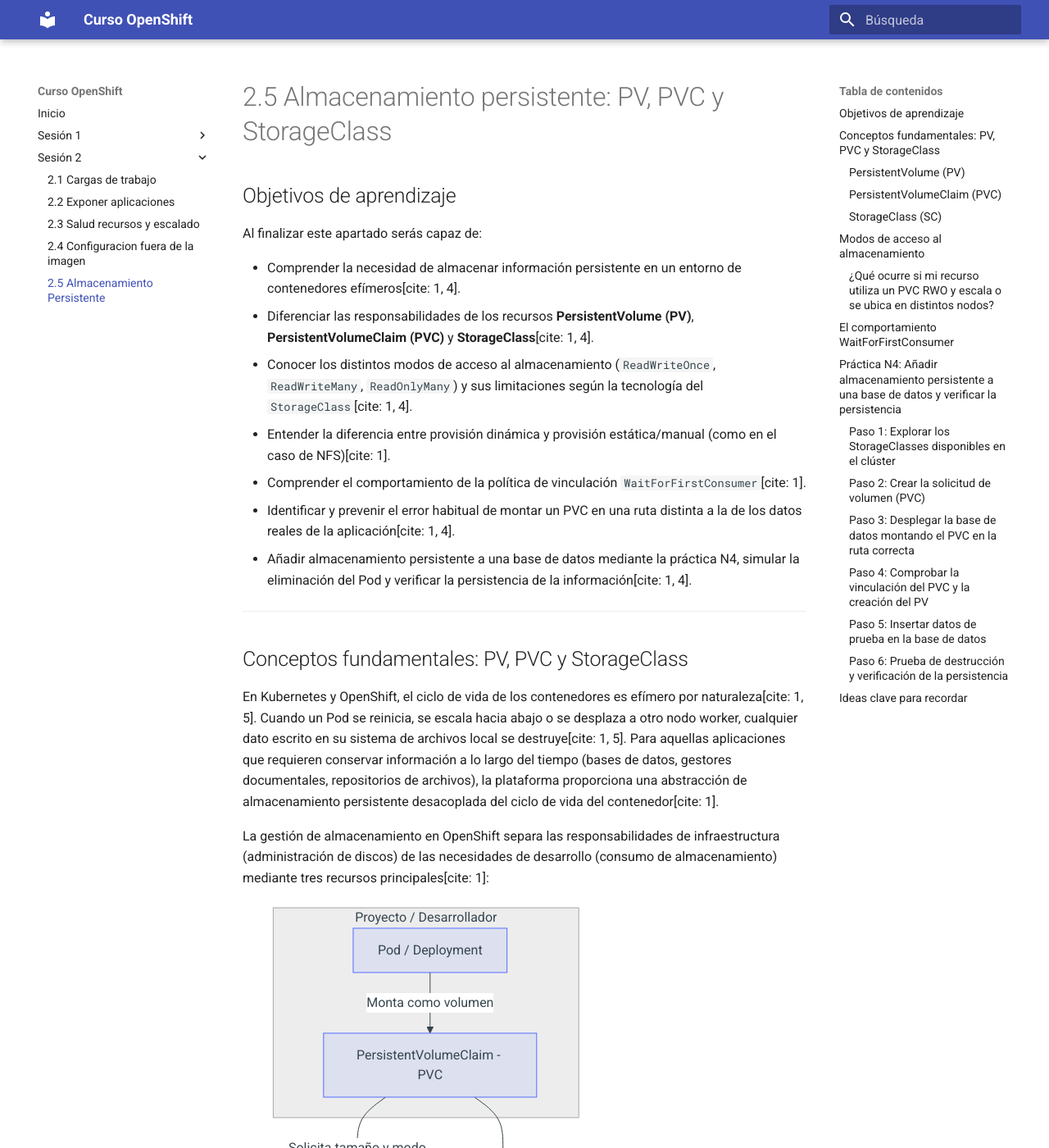
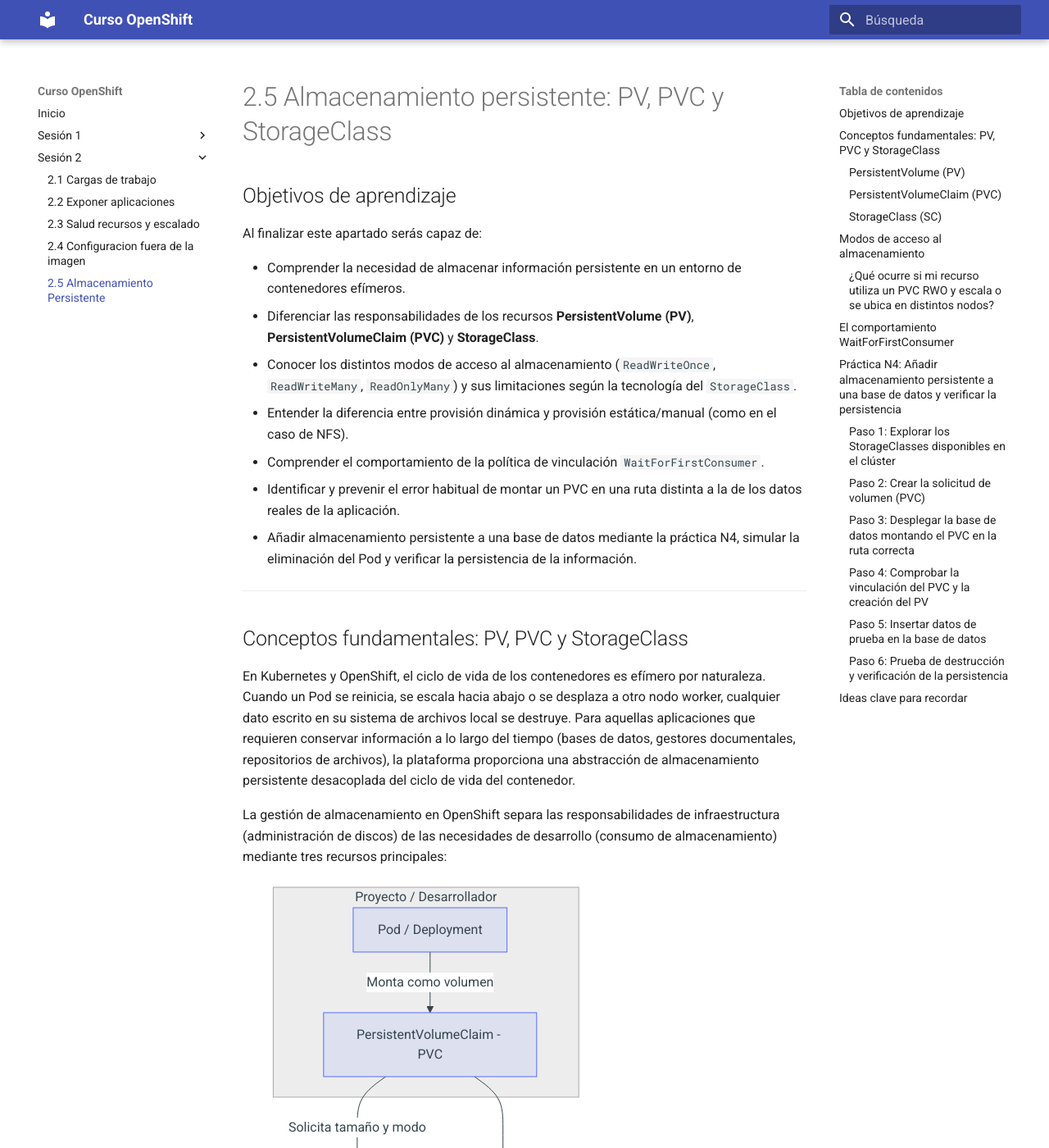
Before and after one commit to ieftraining/curso-openshift, an MkDocs documentation site: the page built from docs/sesion2/2.5 Almacenamiento Persistente.md, in a window 1280 px wide and 1400 px high. Shown: the whole window at 82% size. Built offline with MkDocs 1.6.1 and Material for MkDocs 9.7.7, drawn with Linux system fonts in a browser that asks for light colours; some of the changed text lies outside the part shown.

Commit message:
Add files via upload

````diff
--- a/docs/sesion2/2.5 Almacenamiento Persistente.md
+++ b/docs/sesion2/2.5 Almacenamiento Persistente.md
@@ -4,21 +4,21 @@
 
 Al finalizar este apartado serás capaz de:
 
-- Comprender la necesidad de almacenar información persistente en un entorno de contenedores efímeros[cite: 1, 4].
-- Diferenciar las responsabilidades de los recursos **PersistentVolume (PV)**, **PersistentVolumeClaim (PVC)** y **StorageClass**[cite: 1, 4].
-- Conocer los distintos modos de acceso al almacenamiento (`ReadWriteOnce`, `ReadWriteMany`, `ReadOnlyMany`) y sus limitaciones según la tecnología del `StorageClass`[cite: 1, 4].
-- Entender la diferencia entre provisión dinámica y provisión estática/manual (como en el caso de NFS)[cite: 1].
-- Comprender el comportamiento de la política de vinculación `WaitForFirstConsumer`[cite: 1].
-- Identificar y prevenir el error habitual de montar un PVC en una ruta distinta a la de los datos reales de la aplicación[cite: 1, 4].
-- Añadir almacenamiento persistente a una base de datos mediante la práctica N4, simular la eliminación del Pod y verificar la persistencia de la información[cite: 1, 4].
+- Comprender la necesidad de almacenar información persistente en un entorno de contenedores efímeros.
+- Diferenciar las responsabilidades de los recursos **PersistentVolume (PV)**, **PersistentVolumeClaim (PVC)** y **StorageClass**.
+- Conocer los distintos modos de acceso al almacenamiento (`ReadWriteOnce`, `ReadWriteMany`, `ReadOnlyMany`) y sus limitaciones según la tecnología del `StorageClass`.
+- Entender la diferencia entre provisión dinámica y provisión estática/manual (como en el caso de NFS).
+- Comprender el comportamiento de la política de vinculación `WaitForFirstConsumer`.
+- Identificar y prevenir el error habitual de montar un PVC en una ruta distinta a la de los datos reales de la aplicación.
+- Añadir almacenamiento persistente a una base de datos mediante la práctica N4, simular la eliminación del Pod y verificar la persistencia de la información.
 
 ---
 
 ## Conceptos fundamentales: PV, PVC y StorageClass
 
-En Kubernetes y OpenShift, el ciclo de vida de los contenedores es efímero por naturaleza[cite: 1, 5]. Cuando un Pod se reinicia, se escala hacia abajo o se desplaza a otro nodo worker, cualquier dato escrito en su sistema de archivos local se destruye[cite: 1, 5]. Para aquellas aplicaciones que requieren conservar información a lo largo del tiempo (bases de datos, gestores documentales, repositorios de archivos), la plataforma proporciona una abstracción de almacenamiento persistente desacoplada del ciclo de vida del contenedor[cite: 1].
+En Kubernetes y OpenShift, el ciclo de vida de los contenedores es efímero por naturaleza. Cuando un Pod se reinicia, se escala hacia abajo o se desplaza a otro nodo worker, cualquier dato escrito en su sistema de archivos local se destruye. Para aquellas aplicaciones que requieren conservar información a lo largo del tiempo (bases de datos, gestores documentales, repositorios de archivos), la plataforma proporciona una abstracción de almacenamiento persistente desacoplada del ciclo de vida del contenedor.
 
-La gestión de almacenamiento en OpenShift separa las responsabilidades de infraestructura (administración de discos) de las necesidades de desarrollo (consumo de almacenamiento) mediante tres recursos principales[cite: 1]:
+La gestión de almacenamiento en OpenShift separa las responsabilidades de infraestructura (administración de discos) de las necesidades de desarrollo (consumo de almacenamiento) mediante tres recursos principales:
 
 ```mermaid
 flowchart TD
@@ -39,26 +39,26 @@
 ```
 
 ### PersistentVolume (PV)
-Es la representación de un recurso de almacenamiento físico o de red dentro del clúster[cite: 1]. Algunos ejemplos habituales son:
+Es la representación de un recurso de almacenamiento físico o de red dentro del clúster. Algunos ejemplos habituales son:
 
-* Volúmenes de infraestructura cloud (AWS EBS, Azure Disk, Google Persistent Disk)[cite: 1].
+* Volúmenes de infraestructura cloud (AWS EBS, Azure Disk, Google Persistent Disk).
 * Almacenamiento en entornos virtualizados corporativos (volúmenes **vSphere First Class Disk / VMware CNS**).
-* Discos o almacenamiento en red tradicional (LUNs de SAN, recursos compartidos NFS o volúmenes Ceph/ODF)[cite: 1].
+* Discos o almacenamiento en red tradicional (LUNs de SAN, recursos compartidos NFS o volúmenes Ceph/ODF).
 
-Es un recurso a nivel de clúster (no pertenece a ningún namespace en particular) y es administrado por el equipo de operaciones o provisionado automáticamente por el clúster[cite: 1].
+Es un recurso a nivel de clúster (no pertenece a ningún namespace en particular) y es administrado por el equipo de operaciones o provisionado automáticamente por el clúster.
 
 ### PersistentVolumeClaim (PVC)
-Es la solicitud o petición de almacenamiento realizada por un usuario o aplicación dentro de un namespace concreto[cite: 1].
+Es la solicitud o petición de almacenamiento realizada por un usuario o aplicación dentro de un namespace concreto.
 
-* Es un recurso de ámbito de proyecto (namespace)[cite: 1].
-* Especifica los requerimientos necesarios: tamaño (ej. `1Gi`) y modo de acceso (ej. `ReadWriteOnce`)[cite: 1].
-* Funciona de forma análoga a un Pod: así como un Pod consume recursos de CPU y memoria del nodo, un PVC consume un PV del almacenamiento disponible[cite: 1].
+* Es un recurso de ámbito de proyecto (namespace).
+* Especifica los requerimientos necesarios: tamaño (ej. `1Gi`) y modo de acceso (ej. `ReadWriteOnce`).
+* Funciona de forma análoga a un Pod: así como un Pod consume recursos de CPU y memoria del nodo, un PVC consume un PV del almacenamiento disponible.
 
 ### StorageClass (SC)
-Es el mecanismo que permite la **provisión dinámica** de almacenamiento[cite: 1]. Define el tipo de almacenamiento (SSD de alto rendimiento, vSphere Datastore, almacenamiento en red, etc.) y el *provisioner* encargado de interactuar con la infraestructura subyacente para crear el volumen físico bajo demanda cuando un desarrollador crea un PVC[cite: 1].
+Es el mecanismo que permite la **provisión dinámica** de almacenamiento. Define el tipo de almacenamiento (SSD de alto rendimiento, vSphere Datastore, almacenamiento en red, etc.) y el *provisioner* encargado de interactuar con la infraestructura subyacente para crear el volumen físico bajo demanda cuando un desarrollador crea un PVC.
 
 !!! tip "Provisión estática vs. Provisión dinámica (El caso de NFS)"
-    Hoy en día, en entornos Cloud o virtualizados con VMware vSphere, los `StorageClass` permiten que la provisión sea **completamente dinámica**: creas un `PVC` y la plataforma crea el volumen `PV` automáticamente en la cabina o nube[cite: 1].
+    Hoy en día, en entornos Cloud o virtualizados con VMware vSphere, los `StorageClass` permiten que la provisión sea **completamente dinámica**: creas un `PVC` y la plataforma crea el volumen `PV` automáticamente en la cabina o nube.
 
     Sin embargo, en protocolos de red tradicionales como **NFS**, la provisión suele ser **estática**: no existe una API nativa en el servidor NFS para crear carpetas/exportaciones bajo demanda. En estos casos, un administrador de almacenamiento debe crear previamente las carpetas NFS y definir manualmente los objetos `PersistentVolume` (PV) en el clúster antes de que los desarrolladores puedan vincular sus `PVC`.
 
@@ -66,11 +66,11 @@
 
 ## Modos de acceso al almacenamiento
 
-Al solicitar un PVC, se debe especificar cómo se conectará el volumen a las cargas de trabajo[cite: 1]. OpenShift admite tres modos de acceso principales[cite: 1]:
+Al solicitar un PVC, se debe especificar cómo se conectará el volumen a las cargas de trabajo. OpenShift admite tres modos de acceso principales:
 
 | Modo de acceso | Nombre en manifiesto | Descripción | Casos de uso típicos |
 | :--- | :--- | :--- | :--- |
-| **ReadWriteOnce** | `ReadWriteOnce` (RWO) | El volumen puede ser montado en modo lectura-escritura por los Pods de **un único nodo worker**. | Bases de datos (PostgreSQL, MySQL), caches locales[cite: 2]. |
+| **ReadWriteOnce** | `ReadWriteOnce` (RWO) | El volumen puede ser montado en modo lectura-escritura por los Pods de **un único nodo worker**. | Bases de datos (PostgreSQL, MySQL), caches locales. |
 | **ReadWriteMany** | `ReadWriteMany` (RWX) | El volumen puede ser montado en modo lectura-escritura por **múltiples Pods simultáneamente**, incluso en distintos nodos. | CMS multinstancia (WordPress), repositorios compartidos (NFS/CephFS). |
 | **ReadOnlyMany** | `ReadOnlyMany` (ROX) | El volumen puede ser montado en modo solo lectura por **múltiples Pods** distribuidos en varios nodos. | Servidores web compartiendo contenido estático, distribución de binarios/modelos de IA. |
 
@@ -114,23 +114,23 @@
 2. **Conflicto en múltiples nodos:** Si el *scheduler* ubica instancias de la aplicación en nodos distintos intentando reutilizar el mismo PVC RWO, los nuevos Pods quedarán en estado **`Pending`** con el error `Multi-Attach error for volume`, ya que la infraestructura bloquea la conexión del disco a más de un nodo físico a la vez.
 
 !!! tip "¿Cómo se gestiona el escalado en aplicaciones con estado?"
-    * Para desplegar aplicaciones o bases de datos con réplicas utilizando almacenamiento RWO, **no se utiliza un solo Deployment compartiendo un PVC**[cite: 2].
-    * En su lugar, se utiliza un **`StatefulSet`**[cite: 2]. El `StatefulSet` utiliza una plantilla (`volumeClaimTemplates`) que aprovisiona **un PVC RWO independiente e individual para cada réplica** (`data-db-0`, `data-db-1`, `data-db-2`)[cite: 2], permitiendo que cada Pod tenga su propio volumen dedicado sin conflictos[cite: 2].
+    * Para desplegar aplicaciones o bases de datos con réplicas utilizando almacenamiento RWO, **no se utiliza un solo Deployment compartiendo un PVC**.
+    * En su lugar, se utiliza un **`StatefulSet`**. El `StatefulSet` utiliza una plantilla (`volumeClaimTemplates`) que aprovisiona **un PVC RWO independiente e individual para cada réplica** (`data-db-0`, `data-db-1`, `data-db-2`), permitiendo que cada Pod tenga su propio volumen dedicado sin conflictos.
 
 ---
 
 ## El comportamiento `WaitForFirstConsumer`
 
-En entornos con provisión dinámica de almacenamiento en la nube o en zonas de disponibilidad distribuidas, la creación inmediata del volumen físico puede ser un problema[cite: 1].
+En entornos con provisión dinámica de almacenamiento en la nube o en zonas de disponibilidad distribuidas, la creación inmediata del volumen físico puede ser un problema.
 
-Cuando un `StorageClass` utiliza la política de vinculación `volumeBindingMode: WaitForFirstConsumer`, ocurre lo siguiente[cite: 1]:
+Cuando un `StorageClass` utiliza la política de vinculación `volumeBindingMode: WaitForFirstConsumer`, ocurre lo siguiente:
 
-1. El usuario crea el `PVC`[cite: 1].
-2. Kubernetes **no asigna ni provisiona el volumen físico inmediatamente**; el PVC permanece en estado `Pending`[cite: 1].
-3. Kubernetes espera a que se cree un `Pod` que haga referencia a ese `PVC`[cite: 1].
-4. El *scheduler* analiza en qué nodo/zona del clúster conviene ejecutar ese Pod según sus recursos disponibles (CPU, Memoria, tolerancias)[cite: 1, 5].
-5. Una vez elegido el nodo destino, la plataforma crea y conecta el volumen físico exactamente en la misma zona o cabina accesible por dicho nodo[cite: 1].
-6. El PVC pasa al estado `Bound` y el Pod arranca correctamente[cite: 1].
+1. El usuario crea el `PVC`.
+2. Kubernetes **no asigna ni provisiona el volumen físico inmediatamente**; el PVC permanece en estado `Pending`.
+3. Kubernetes espera a que se cree un `Pod` que haga referencia a ese `PVC`.
+4. El *scheduler* analiza en qué nodo/zona del clúster conviene ejecutar ese Pod según sus recursos disponibles (CPU, Memoria, tolerancias).
+5. Una vez elegido el nodo destino, la plataforma crea y conecta el volumen físico exactamente en la misma zona o cabina accesible por dicho nodo.
+6. El PVC pasa al estado `Bound` y el Pod arranca correctamente.
 
 ```mermaid
 sequenceDiagram
@@ -150,13 +150,13 @@
 ```
 
 !!! note "¿Por qué es importante este comportamiento?"
-    Evita que un volumen se provisione en la Zona de Disponibilidad A cuando el Pod que lo necesita termina agendado en la Zona de Disponibilidad B debido a restricciones de capacidad, lo que provocaría fallos de montaje por incompatibilidad geográfica[cite: 1].
+    Evita que un volumen se provisione en la Zona de Disponibilidad A cuando el Pod que lo necesita termina agendado en la Zona de Disponibilidad B debido a restricciones de capacidad, lo que provocaría fallos de montaje por incompatibilidad geográfica.
 
 ---
 
 ## Práctica N4: Añadir almacenamiento persistente a una base de datos y verificar la persistencia
 
-A lo largo de las sesiones anteriores hemos gestionado componentes de nuestra arquitectura[cite: 2, 4]. Ahora le añadiremos una base de datos MySQL con almacenamiento persistente, guardaremos información, eliminaremos el Pod de la base de datos y verificaremos que los datos sobreviven[cite: 1, 4].
+A lo largo de las sesiones anteriores hemos gestionado componentes de nuestra arquitectura. Ahora le añadiremos una base de datos MySQL con almacenamiento persistente, guardaremos información, eliminaremos el Pod de la base de datos y verificaremos que los datos sobreviven.
 
 ```mermaid
 flowchart LR
@@ -166,7 +166,7 @@
 
 ### Paso 1: Explorar los StorageClasses disponibles en el clúster
 
-Antes de solicitar un PVC, consultamos las clases de almacenamiento disponibles en el clúster de OpenShift[cite: 1]:
+Antes de solicitar un PVC, consultamos las clases de almacenamiento disponibles en el clúster de OpenShift:
 
 ```bash
 oc get storageclass
@@ -182,7 +182,7 @@
 
 ### Paso 2: Crear la solicitud de volumen (PVC)
 
-Crearemos un archivo denominado `db-pvc.yaml` especificando una petición de 1 GiB de almacenamiento con modo de acceso `ReadWriteOnce`[cite: 1, 4].
+Crearemos un archivo denominado `db-pvc.yaml` especificando una petición de 1 GiB de almacenamiento con modo de acceso `ReadWriteOnce`.
 
 ```yaml
 apiVersion: v1
@@ -197,13 +197,13 @@
       storage: 1Gi
 ```
 
-Aplicamos el manifiesto en nuestro proyecto[cite: 1]:
+Aplicamos el manifiesto en nuestro proyecto:
 
 ```bash
 oc apply -f db-pvc.yaml
 ```
 
-Verificamos el estado del PVC[cite: 1]:
+Verificamos el estado del PVC:
 
 ```bash
 oc get pvc db-pvc
@@ -216,14 +216,14 @@
 ```
 
 !!! note "Análisis del estado Pending"
-    El estado `Pending` es el comportamiento esperado en clases de almacenamiento configuradas con `WaitForFirstConsumer`[cite: 1]. Permanecerá en este estado hasta que despleguemos el Pod que utilizará este volumen[cite: 1].
+    El estado `Pending` es el comportamiento esperado en clases de almacenamiento configuradas con `WaitForFirstConsumer`. Permanecerá en este estado hasta que despleguemos el Pod que utilizará este volumen.
 
 ---
 
 ### Paso 3: Desplegar la base de datos montando el PVC en la ruta correcta
 
 !!! warning "Punto crítico: El riesgo del PVC montado en la ruta incorrecta"
-    Uno de los errores más comunes en Kubernetes es montar el PVC en un directorio distinto al que la aplicación realmente utiliza para escribir sus datos[cite: 1, 4].
+    Uno de los errores más comunes en Kubernetes es montar el PVC en un directorio distinto al que la aplicación realmente utiliza para escribir sus datos.
 
     ```mermaid
     flowchart TD
@@ -238,12 +238,12 @@
         DataDir -->|Escribe datos aquí| FS
     ```
 
-    * Si la base de datos escribe en `/var/lib/mysql/data` pero montamos el PVC en `/mnt/storage`, la aplicación funcionará de inicio, pero **estará escribiendo en el sistema efímero del Pod**[cite: 1]. Al reiniciar o eliminar el Pod, **los datos se perderán**[cite: 1].
-    * Siempre debes revisar la documentación de la imagen o sus variables de entorno (`DATADIR`, `PGDATA`, `MYSQL_DATA_DIR`) para ajustar el `mountPath` exactamente a la ruta activa[cite: 1].
+    * Si la base de datos escribe en `/var/lib/mysql/data` pero montamos el PVC en `/mnt/storage`, la aplicación funcionará de inicio, pero **estará escribiendo en el sistema efímero del Pod**. Al reiniciar o eliminar el Pod, **los datos se perderán**.
+    * Siempre debes revisar la documentación de la imagen o sus variables de entorno (`DATADIR`, `PGDATA`, `MYSQL_DATA_DIR`) para ajustar el `mountPath` exactamente a la ruta activa.
 
-Para nuestra imagen oficial (`registry.redhat.io/rhel9/mysql-80:latest`), la ruta interna de datos es `/var/lib/mysql/data`[cite: 1].
+Para nuestra imagen oficial (`registry.redhat.io/rhel9/mysql-80:latest`), la ruta interna de datos es `/var/lib/mysql/data`.
 
-Guardamos la definición del despliegue en el archivo `db-deployment.yaml`[cite: 1]:
+Guardamos la definición del despliegue en el archivo `db-deployment.yaml`:
 
 ```yaml
 apiVersion: apps/v1
@@ -286,7 +286,7 @@
           claimName: db-pvc
 ```
 
-Aplicamos el manifiesto[cite: 1]:
+Aplicamos el manifiesto:
 
 ```bash
 oc apply -f db-deployment.yaml
@@ -296,7 +296,7 @@
 
 ### Paso 4: Comprobar la vinculación del PVC y la creación del PV
 
-Una vez creado el Pod, la plataforma evalúa la solicitud y aprovisiona el volumen físico[cite: 1]. Comprobamos de nuevo el PVC[cite: 1]:
+Una vez creado el Pod, la plataforma evalúa la solicitud y aprovisiona el volumen físico. Comprobamos de nuevo el PVC:
 
 ```bash
 oc get pvc db-pvc
@@ -308,13 +308,13 @@
 db-pvc   Bound    pvc-8f2a1b9c-4d3e-4f5a-9b1c-2d3e4f5a6b7c   1Gi        RWO            gp3-csi        1m
 ```
 
-Observamos que el PVC ha cambiado a estado **`Bound`** y se le ha asignado dinámicamente un `PersistentVolume` (`pvc-8f2a1b9c...`)[cite: 1].
+Observamos que el PVC ha cambiado a estado **`Bound`** y se le ha asignado dinámicamente un `PersistentVolume` (`pvc-8f2a1b9c...`).
 
 ---
 
 ### Paso 5: Insertar datos de prueba en la base de datos
 
-Obtenemos el nombre del Pod de la base de datos en ejecución[cite: 1]:
+Obtenemos el nombre del Pod de la base de datos en ejecución:
 
 ```bash
 oc get pods -l app=db-mysql
@@ -326,7 +326,7 @@
 db-mysql-7c85885c49-x2b8z   1/1     Running   0          45s
 ```
 
-Accedemos mediante `oc exec` al cliente MySQL dentro del Pod y creamos una tabla con un registro de prueba[cite: 1]:
+Accedemos mediante `oc exec` al cliente MySQL dentro del Pod y creamos una tabla con un registro de prueba:
 
 ```bash
 oc exec deployment/db-mysql -- mysql -u user_curso -ppassword123 mibase -e \
@@ -334,7 +334,7 @@
    INSERT INTO notas (texto) VALUES ('Dato persistente introducido en la prueba N4');"
 ```
 
-Verificamos que el registro ha sido insertado correctamente[cite: 1]:
+Verificamos que el registro ha sido insertado correctamente:
 
 ```bash
 oc exec deployment/db-mysql -- mysql -u user_curso -ppassword123 mibase -e \
@@ -354,9 +354,9 @@
 
 ### Paso 6: Prueba de destrucción y verificación de la persistencia
 
-Para demostrar el concepto de almacenamiento persistente, forzaremos la eliminación del Pod activo simulando un fallo de hardware en el nodo o una caída del contenedor[cite: 1].
+Para demostrar el concepto de almacenamiento persistente, forzaremos la eliminación del Pod activo simulando un fallo de hardware en el nodo o una caída del contenedor.
 
-Eliminamos el Pod de la base de datos de manera explícita[cite: 1, 4]:
+Eliminamos el Pod de la base de datos de manera explícita:
 
 ```bash
 oc delete pod -l app=db-mysql
@@ -367,7 +367,7 @@
 pod "db-mysql-7c85885c49-x2b8z" deleted
 ```
 
-El controlador del `Deployment` detectará de inmediato la ausencia del Pod y creará automáticamente una nueva instancia de sustitución[cite: 1, 5]. Esperamos unos segundos a que el nuevo Pod alcance el estado `Running`[cite: 1]:
+El controlador del `Deployment` detectará de inmediato la ausencia del Pod y creará automáticamente una nueva instancia de sustitución. Esperamos unos segundos a que el nuevo Pod alcance el estado `Running`:
 
 ```bash
 oc get pods -l app=db-mysql -w
@@ -379,7 +379,7 @@
 db-mysql-7c85885c49-k9w7p   1/1     Running   0          12s
 ```
 
-Verificamos que el nuevo Pod (con un nombre e identificador completamente diferente) ha vuelto a montar el PVC existente y que la información guardada antes del borrado continúa intacta[cite: 1, 4]:
+Verificamos que el nuevo Pod (con un nombre e identificador completamente diferente) ha vuelto a montar el PVC existente y que la información guardada antes del borrado continúa intacta:
 
 ```bash
 oc exec deployment/db-mysql -- mysql -u user_curso -ppassword123 mibase -e \
@@ -395,18 +395,18 @@
 +----+----------------------------------------------+
 ```
 
-El registro permanece intacto en la base de datos[cite: 1, 4]. Los datos han sobrevivido a la destrucción completa del Pod gracias a que el PVC estaba montado correctamente en la ruta `/var/lib/mysql/data`[cite: 1, 4].
+El registro permanece intacto en la base de datos. Los datos han sobrevivido a la destrucción completa del Pod gracias a que el PVC estaba montado correctamente en la ruta `/var/lib/mysql/data`.
 
 ---
 
 ## Ideas clave para recordar
 
 !!! tip "Resumen"
-    * Los **Pods son efímeros**; los datos almacenados en su sistema de archivos local se destruyen al reiniciarse o destruirse el contenedor[cite: 1, 5].
-    * Un **PersistentVolumeClaim (PVC)** es la solicitud de almacenamiento efectuada desde el espacio de nombres del desarrollador[cite: 1].
-    * Un **PersistentVolume (PV)** es la representación física/red del disco gestionada por la plataforma[cite: 1].
-    * Un **StorageClass (SC)** define los parámetros de provisión dinámica del almacenamiento (disponible en clouds y vSphere, mientras que soluciones como NFS suelen requerir provisión estática/manual)[cite: 1].
+    * Los **Pods son efímeros**; los datos almacenados en su sistema de archivos local se destruyen al reiniciarse o destruirse el contenedor.
+    * Un **PersistentVolumeClaim (PVC)** es la solicitud de almacenamiento efectuada desde el espacio de nombres del desarrollador.
+    * Un **PersistentVolume (PV)** es la representación física/red del disco gestionada por la plataforma.
+    * Un **StorageClass (SC)** define los parámetros de provisión dinámica del almacenamiento (disponible en clouds y vSphere, mientras que soluciones como NFS suelen requerir provisión estática/manual).
     * El **modo de acceso** (RWO, RWX) está limitado por la infraestructura subyacente del `StorageClass`. Los discos de bloque (AWS EBS, vSphere) solo permiten RWO.
-    * Para escalar aplicaciones o bases de datos multinstancia con almacenamiento RWO se utiliza **StatefulSet** con un PVC por cada réplica[cite: 2].
-    * La política **`WaitForFirstConsumer`** retrasa la provisión física del volumen hasta que un Pod es agendado, garantizando que el almacenamiento y el nodo se encuentren en la misma ubicación geográfica/infraestructura[cite: 1].
-    * Asegúrate siempre de que el parámetro `mountPath` coincida exactamente con la **ruta de datos real de la aplicación**[cite: 1]. Si el PVC se monta en la ruta equivocada, los datos se escribirán en el almacenamiento efímero local del Pod y se perderán[cite: 1].
+    * Para escalar aplicaciones o bases de datos multinstancia con almacenamiento RWO se utiliza **StatefulSet** con un PVC por cada réplica.
+    * La política **`WaitForFirstConsumer`** retrasa la provisión física del volumen hasta que un Pod es agendado, garantizando que el almacenamiento y el nodo se encuentren en la misma ubicación geográfica/infraestructura.
+    * Asegúrate siempre de que el parámetro `mountPath` coincida exactamente con la **ruta de datos real de la aplicación**. Si el PVC se monta en la ruta equivocada, los datos se escribirán en el almacenamiento efímero local del Pod y se perderán.
````
